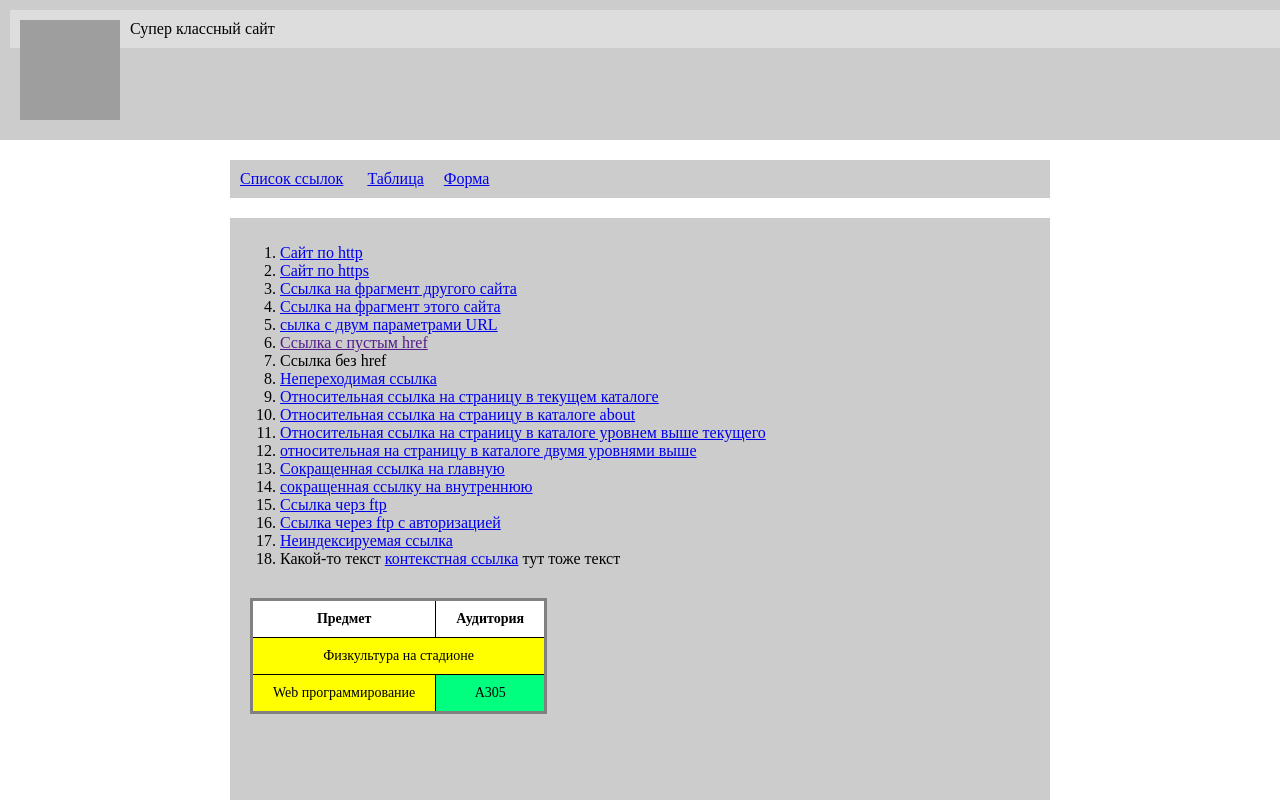
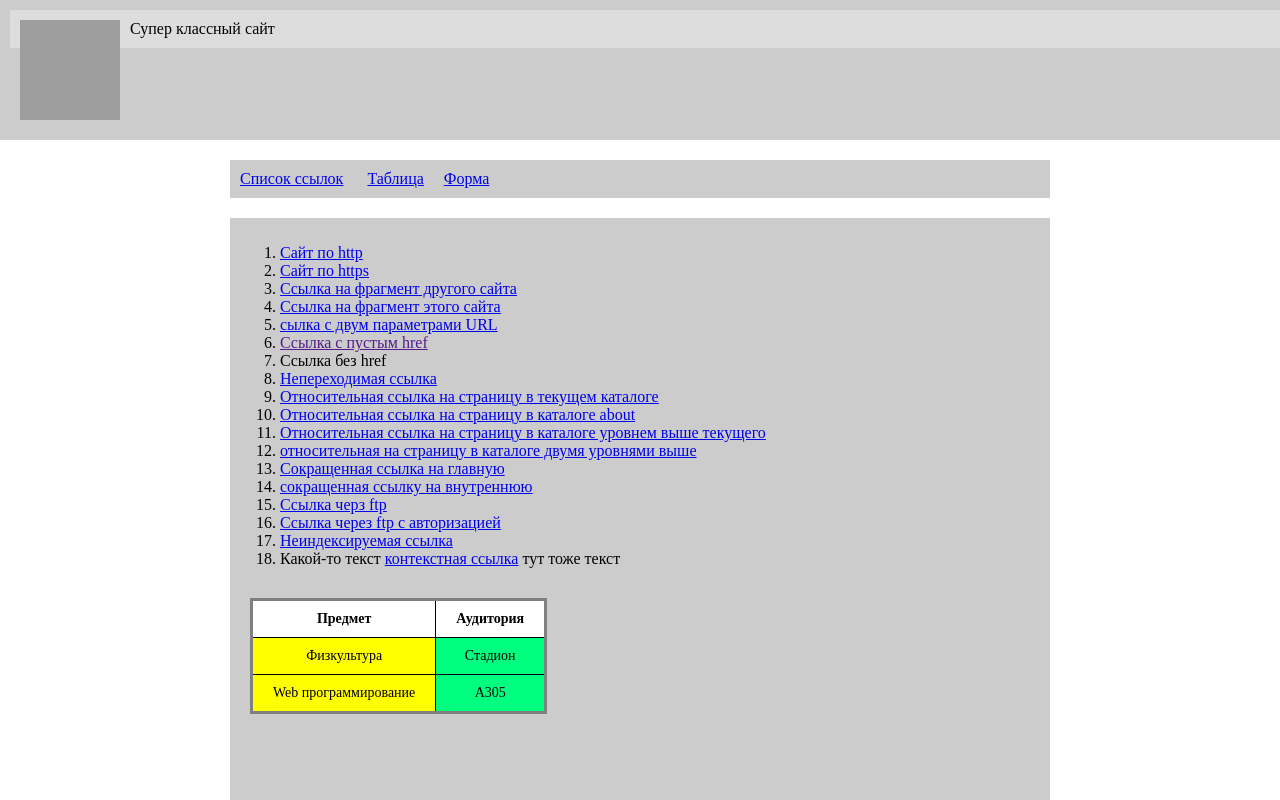
Before and after one commit to timxx21/timxx22.github.io, a plain HTML site: page index.html in a window 1280 px wide. Shown: the top 800 px of the page. Drawn offline with Linux system fonts and the light colour scheme; grey boxes are pictures that could not be loaded.

Commit message:
Update index.html

```diff
--- a/index.html
+++ b/index.html
@@ -46,8 +46,9 @@
 						<th>Аудитория</th>
 					</tr>
 					<tr>
-						<td colspan="2"> Физкультура на стадионе </td>
-					</tr>
+						<td>Физкультура</td>
+						<td>Стадион</td>
+					<tr>
 					<tr>
 						<td> Web программирование </td>
 						<td> А305 </td>
```
